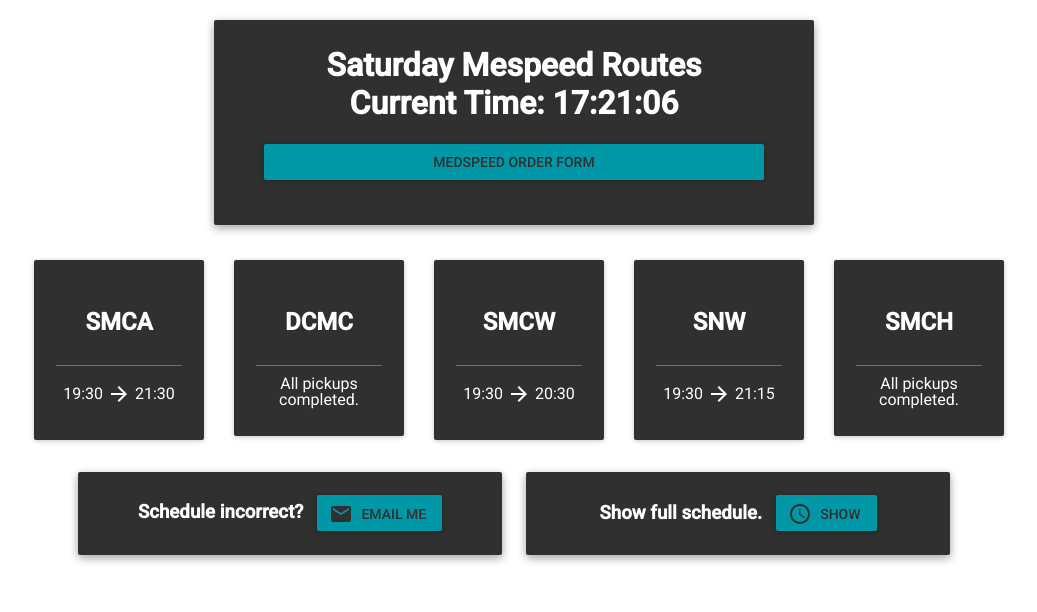
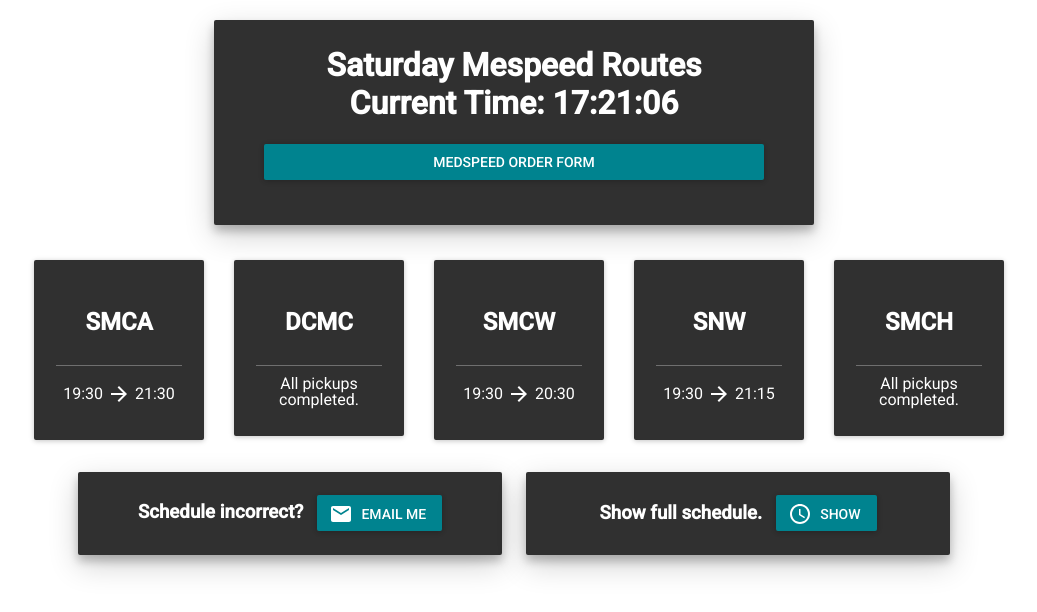
Before and after one commit to vpicone/BloodbankPal, a React (Create React App) app: page / in a window 1280 px wide. Shown: the top 612 px of the page, without its empty margins (126-1163 px from the left). Built offline with nearby package versions, Linux system fonts and the light colour scheme; what react-tap-event-plugin would draw is missing.

Commit message:
Update buttons to comply with accessibility recommendations.

```diff
--- a/package.json
+++ b/package.json
@@ -1,6 +1,6 @@
 {
-  "name": "medspeedy",
-  "version": "0.2.0",
+  "name": "bloodbankpal",
+  "version": "1.0.0",
   "private": true,
   "homepage": "https://vpicone.github.io/bloodbankpal",
   "dependencies": {
--- a/src/Footer.js
+++ b/src/Footer.js
@@ -4,6 +4,7 @@
 import EmailIcon from 'material-ui/svg-icons/communication/email';
 import History from 'material-ui/svg-icons/action/history';
 import AccessTime from 'material-ui/svg-icons/device/access-time';
+import {cyan800, white} from 'material-ui/styles/colors';
 
 
 
@@ -21,24 +22,29 @@
         padding: "5px",
         display: "inline-block",
     };
+
     return (
         <div style={{display: 'flex', marginLeft:"15%", marginRight:"15%"}}>
-			<Paper zDepth={2} style={style}>
+			<Paper zDepth={3} style={style}>
 				<h3 style={textStyle}>Schedule incorrect?&nbsp;&nbsp;&nbsp;
 					<span>
 						<RaisedButton label="Email me"
-							primary='true'
+							labelColor={white}
+							backgroundColor = {cyan800}
+							//primary='true'
 							icon={<EmailIcon />}
 							href={'mailto:vppicone@ascension.org?subject=Medspeed%20Route%20Issue&body=Hospital:%0ATime:%0A'}
 						/>
 					</span>
 				</h3>
 			</Paper>
-			<Paper zDepth={2} style={style}>
+			<Paper zDepth={3} style={style}>
 				<h3 style={textStyle}>{props.showEntireSchedule ? "Showing full schedule" : "Show full schedule"}.&nbsp;&nbsp;&nbsp;
 					<span>
 						<RaisedButton label={props.showEntireSchedule ? "Hide" : "Show"}
-							primary='true'
+							labelColor={white}
+							backgroundColor = {cyan800}
+							//primary='true'
 							icon={props.showEntireSchedule ? <History /> : <AccessTime />}
 							onClick={props.showSchedule}
 						/>
--- a/src/OrderButton.js
+++ b/src/OrderButton.js
@@ -1,5 +1,6 @@
 import React from 'react';
 import RaisedButton from 'material-ui/RaisedButton';
+import {cyan800, white} from 'material-ui/styles/colors';
 
 const style = {
     width: '500px',
@@ -9,7 +10,7 @@
 
 const OrderButton = () => {
     return (
-        <RaisedButton labelColor="white" label="Medspeed Order Form" primary="true" style={style} href='https://seton.medspeed.com/order/start' />
+        <RaisedButton labelColor={white} backgroundColor={cyan800} label="Medspeed Order Form" style={style} href='https://seton.medspeed.com/order/start' />
     )
 }
 
--- a/src/TitleBar.js
+++ b/src/TitleBar.js
@@ -14,7 +14,7 @@
 
 
     return (
-		<Paper zDepth={2} style={style}>
+		<Paper zDepth={3} style={style}>
 			<h1>{props.dayOfWeek} Mespeed Routes
 				<br />
 				Current Time: {props.currentTime.toLocaleTimeString('en-US', { hour12: false })}
```
